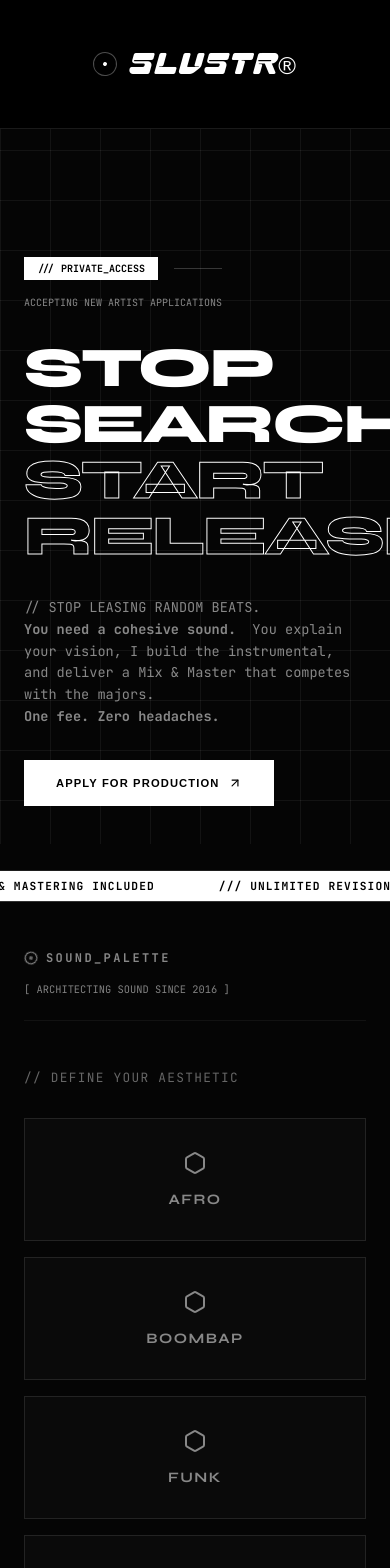
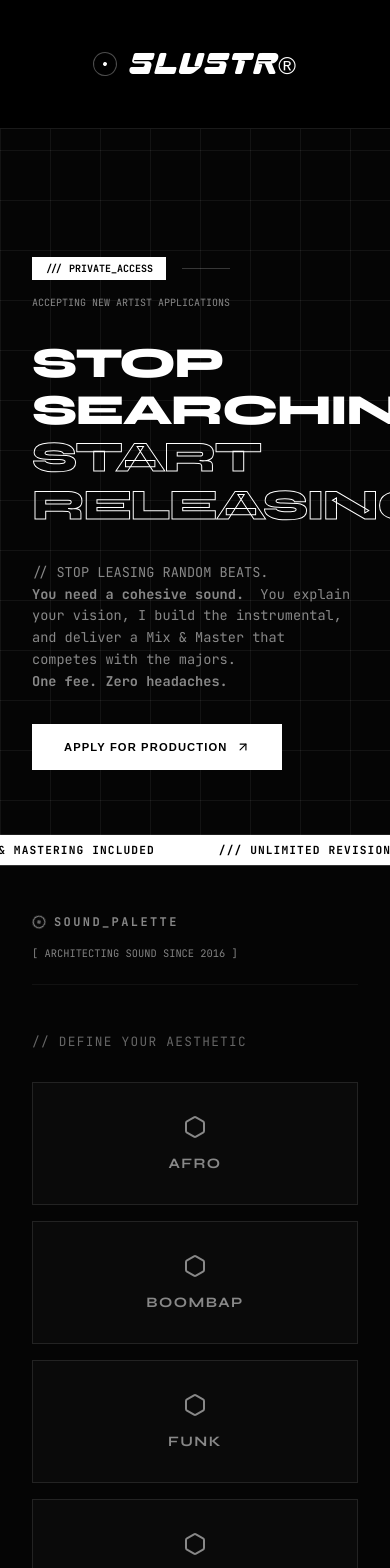
Before and after one commit to WebsitesDoLucas/slvstr-executive, a React (Vite) app: page / in a window 390 px wide. Shown: the top 1568 px of the page. Built offline with nearby package versions, Linux system fonts and the light colour scheme.

Commit message:
tentar dar fix do layout

```diff
--- a/src/index.css
+++ b/src/index.css
@@ -18,7 +18,7 @@ html, body {
   font-family: 'JetBrains Mono', monospace;
   width: 100%;
   min-height: 100vh;
-  overflow-x: hidden;
+  overflow-x: hidden; /* IMPORTANTE: Previne scroll lateral */
   -webkit-font-smoothing: antialiased;
 }
 
@@ -214,7 +214,7 @@ html, body {
 .footer-links a, .footer-links button { color: inherit; text-decoration: none; transition: 0.3s; }
 .footer-links a:hover, .footer-links button:hover { color: #fff; }
 
-/* --- MOBILE RESPONSIVE (ESTRITAMENTE OTIMIZADO) --- */
+/* --- MOBILE RESPONSIVE (CORREÇÕES EXTREMAS) --- */
 @media (max-width: 768px) {
   .app-container { display: flex; flex-direction: column; overflow-x: hidden; }
   .sidebar { position: relative; width: 100%; height: auto; border-right: none; border-bottom: 1px solid rgba(255,255,255,0.1); }
@@ -222,13 +222,13 @@ html, body {
   .nav-menu, .sidebar-bottom { display: none; }
   .logo-container { margin-bottom: 0; justify-content: center; width: 100%; padding: 1rem; }
 
-  /* Hero Fixes */
-  .hero-section { padding: 4rem 1.5rem; min-height: 70vh; justify-content: flex-start; padding-top: 6rem; }
+  /* Hero Fixes - OTIMIZADO PARA NÃO CORTAR */
+  .hero-section { padding: 4rem 2rem; min-height: 70vh; justify-content: flex-start; padding-top: 6rem; }
   .status-badge-container { flex-wrap: wrap; margin-top: 2rem; }
   .hero-title {
-    /* Reduzimos a fonte e tiramos a hifenização para não cortar */
-    font-size: 3.5rem !important;
-    line-height: 1;
+    /* Tamanho baseado na largura do ecrã (vw) para caber sempre */
+    font-size: 11vw !important;
+    line-height: 1.1;
     margin-bottom: 2rem;
     hyphens: none;
     word-break: normal;
@@ -236,33 +236,33 @@ html, body {
   .hero-footer { flex-direction: column; align-items: flex-start; padding-left: 0; border-left: none; margin-left: 0; gap: 2rem; }
 
   /* Workflow Fixes */
-  .workflow-section { padding: 4rem 1.5rem; }
+  .workflow-section { padding: 4rem 2rem; }
   .workflow-grid { gap: 3rem; }
 
-  /* Catalog Fixes - Sound Palette sobreposto */
-  .inventory-header-container { padding: 3rem 1.5rem; }
-  /* Aqui está a correção: empilha os textos em mobile */
+  /* Catalog Fixes */
+  .inventory-header-container { padding: 3rem 2rem; }
+  /* Empilha o título e a data para não ficarem pegados */
   .inventory-title-block { flex-direction: column; align-items: flex-start; gap: 1rem; padding-bottom: 1.5rem; }
-  .genre-selection-container { padding: 0 1.5rem 3rem 1.5rem; }
-  .grid-controls { padding: 1rem 1.5rem; flex-direction: column; align-items: flex-start; gap: 1rem; }
+  .genre-selection-container { padding: 0 2rem 3rem 2rem; }
+  .grid-controls { padding: 1rem 2rem; flex-direction: column; align-items: flex-start; gap: 1rem; }
   .beat-grid-header { display: none; }
   .beat-grid-row { grid-template-columns: 1fr auto; gap: 1rem; padding: 1.5rem 1rem; align-items: center; }
   .col-id, .col-meta, .col-tag, .col-action { display: none; }
   .col-title { grid-column: 1 / 2; font-size: 1rem; overflow: hidden; text-overflow: ellipsis; white-space: nowrap; max-width: 60vw; }
   .col-price { grid-column: 2 / 3; text-align: right; font-size: 1rem; }
 
-  /* Pricing Fixes - Título cortado */
-  .pricing-section { padding: 4rem 1.5rem; }
+  /* Pricing Fixes */
+  .pricing-section { padding: 4rem 2rem; }
   .pricing-header { flex-direction: column; align-items: flex-start; gap: 1rem; margin-bottom: 3rem; }
   .big-heading {
-    font-size: 2.5rem !important;
+    font-size: 10vw !important; /* Tamanho baseado em vw */
     word-break: normal;
     hyphens: none;
   }
   .sub-heading { text-align: left; max-width: 100%; }
 
   /* FAQ Fixes */
-  .faq-section { padding: 4rem 1.5rem; }
+  .faq-section { padding: 4rem 2rem; }
   .faq-section-header { flex-direction: column; gap: 1rem; align-items: flex-start; }
   .faq-question { font-size: 0.9rem; line-height: 1.4; }
   .faq-answer { padding-left: 0; }
```
